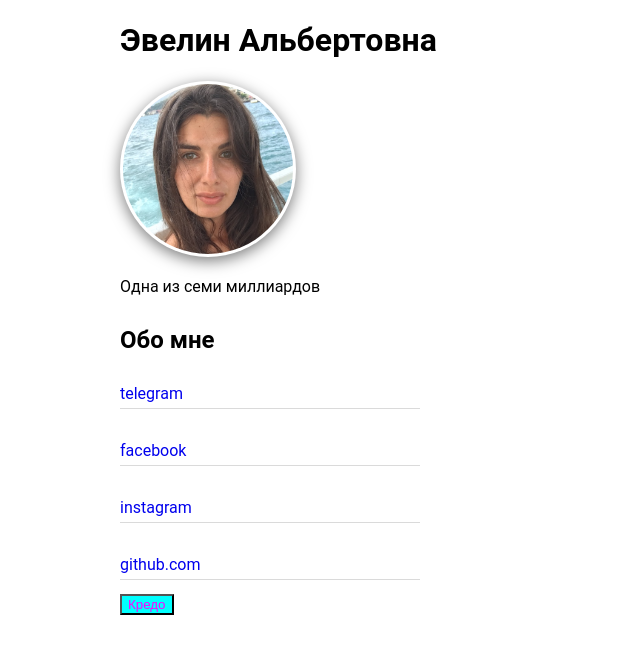
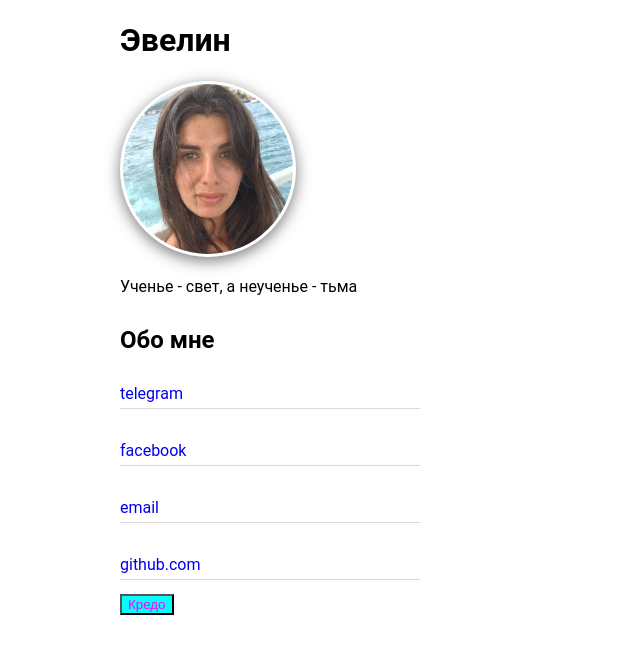
Before and after one commit to EvelinChekulaieva/CV, a plain HTML site: page index.html in a window 1280 px wide. Shown: the whole page, without its empty margins (0-640 px from the left). Drawn offline with Linux system fonts and the light colour scheme.

Commit message:
made change in files

```diff
--- a/index.html
+++ b/index.html
@@ -1,18 +1,19 @@
 <!DOCTYPE html>
 <html>
 <head>
-	<title>German Dolnikov</title>
+	<title>Эвелин Чекулаева</title>
 	<link rel="stylesheet" href="main.css">
+	<meta http-equiv="Content-Type" content="text/html; charset=utf-8" />
 </head>
 
 <body class="container">
-		<h1>Эвелин Альбертовна</h1>
+		<h1>Эвелин</h1>
 
 		<div class="item">
 			<img class="photo" src="me1.jpeg" width="170" height="170" alt="фото">
 		</div>
 
-			<p>Одна из семи миллиардов</p>
+			<p>Ученье - свет, а неученье - тьма</p>
 
 			<h2>Обо мне</h2>
 
@@ -22,7 +23,7 @@
 				<br>
 				<a href="https://www.facebook.com/">facebook</a>
 				<br>
-				<a href="https://www.instagram.com/">instagram</a>
+				<a href="mailto:evelin.novshadyan@gmail.com">email</a>
 				<br>
 				<a href="https://github.com/Evelushka">github.com</a>
 			</div>
--- a/js.js
+++ b/js.js
@@ -3,5 +3,5 @@ const button = document.querySelector('button');
 
 /* Тут на кнопку навешиваем обрабочик, который ждёт клика и тогда запустит логику */
 button.addEventListener('click', function() {
-	alert('Hello World')
+	alert('Hello everyone')
 })
```
